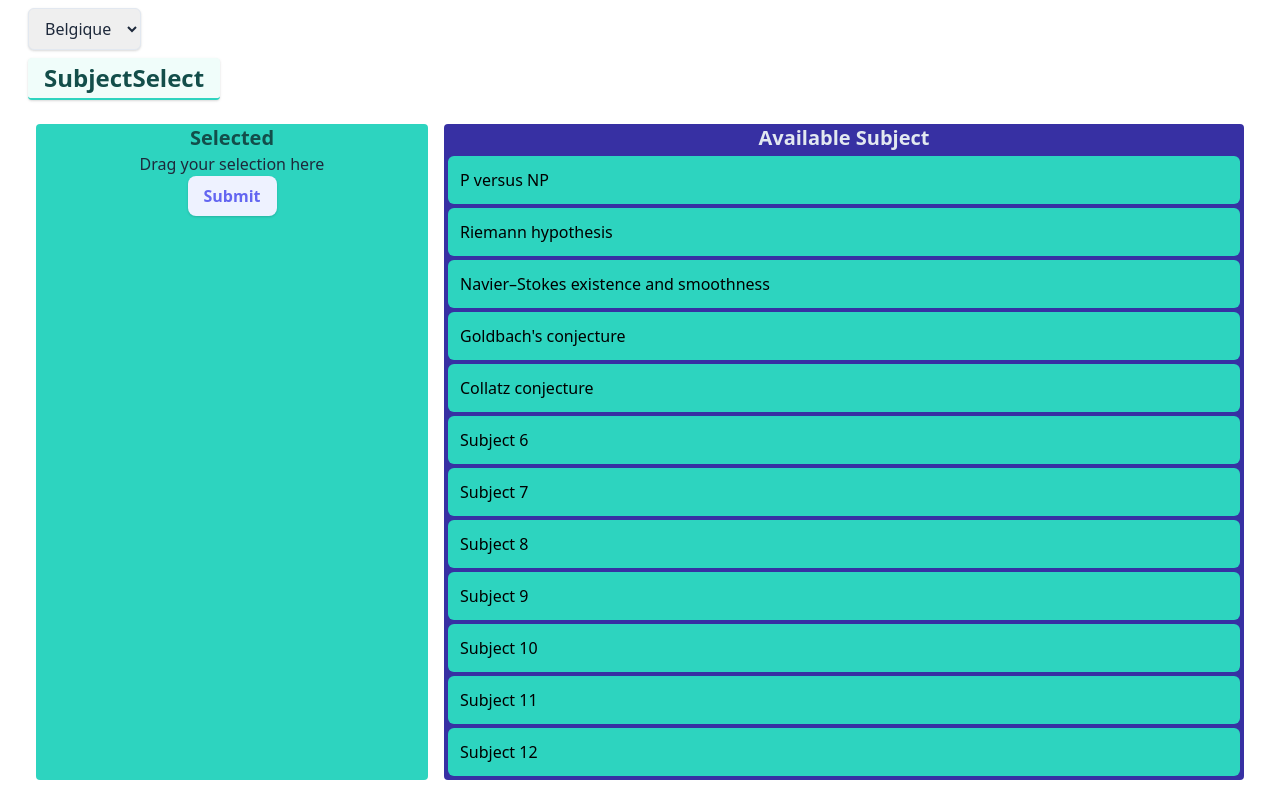
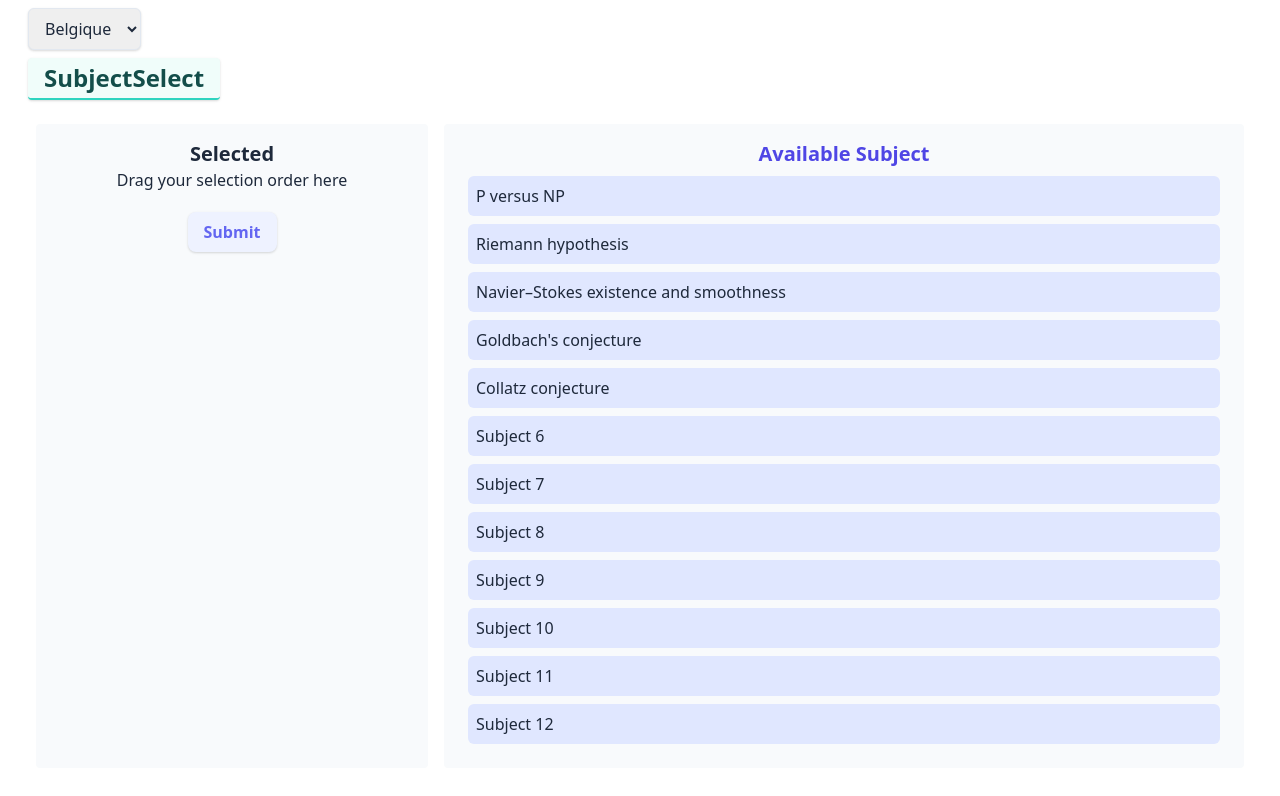
Before and after one commit to opmvpc/thesorization-design, a Vue app: page /components in a window 1280 px wide. Shown: the part 1364-2160 px from the top of the page. Built offline with nearby package versions, Linux system fonts and the light colour scheme; a web font is replaced by a local one.

Commit message:
subject select alert

```diff
--- a/src/components/selections/SubjectSelect.vue
+++ b/src/components/selections/SubjectSelect.vue
@@ -1,8 +1,24 @@
 <template>
+  <div v-show="alertSubjectSelect" role="alert">
+    <div
+      class="border border-red-400 rounded-b bg-red-100 px-4 py-1 m-4 text-red-700"
+    >
+      <p>You can select only a maximum of 5 subjects.</p>
+      <div class="m-2 p-2">
+        <button
+          class="bg-gray-50 hover:bg-gray-200 font-semibold py px-4 rounded-lg focus:outline-none focus:ring ring-gray-400"
+          v-on:click="alertSubjectSelect = false"
+        >
+          Continue
+        </button>
+      </div>
+    </div>
+  </div>
+
   <div class="grid grid-cols-1 md:grid-cols-3 ">
-    <div class="text-center text-gray-800 bg-secondary-400 m-2 rounded">
-      <h3>Selected</h3>
-      <p>Drag your selection here</p>
+    <div class="text-center bg-gray-50 text-gray-800 p-4 m-2 rounded">
+      <h3 class="text-gray-800">Selected</h3>
+      <p>Drag your selection order here</p>
       <draggable
         class="list-group"
         :list="selectedSubjectList"
@@ -12,7 +28,7 @@
       >
         <template #item="{ element, index}">
           <div
-            class="list-group-item text-gray-200 bg-primary-600 m-1 p-1 rounded-md text-center"
+            class="list-group-item text-white bg-primary-400 m-1 p-1 rounded-md text-center"
           >
             <div class="flex flex-shrink justify-between">
               <p class="font-inter text-base">
@@ -37,12 +53,12 @@
         </template>
       </draggable>
 
-      <button-primary>Submit</button-primary>
+      <button-primary class="p-10 m-5">Submit</button-primary>
     </div>
     <div
-      class="text-center text-primary-1000 bg-primary-800 m-2 rounded col-span-2"
+      class="text-center text-gray-800 bg-gray-50 m-2 p-4 rounded col-span-2"
     >
-      <h3 class="text-gray-200">Available Subject</h3>
+      <h3 class="text-primary-600">Available Subject</h3>
       <draggable
         class="list-group"
         :list="subjectList"
@@ -54,7 +70,7 @@
       >
         <template #item="{ element}">
           <div
-            class="list-group-item bg-secondary-400 m-1 p-3 rounded-md text-center"
+            class="list-group-item bg-primary-100 m-2 p-2 rounded-md text-center"
           >
             <div class="flex justify-between" v-on:click="toggle(element)">
               <p class="font-inter text-base">
@@ -77,7 +93,8 @@
 </template>
 <script>
 import draggable from "vuedraggable";
-import ButtonPrimary from "../buttons/ButtonPrimary.vue";
+import ButtonPrimary from "../buttons/ButtonPrimary";
+
 export default {
   name: "SubjectSelect",
   components: {
@@ -86,6 +103,7 @@ export default {
   },
   data() {
     return {
+      alertSubjectSelect: false,
       expandIcon: "+",
       collapseIcon: "-",
       subjectList: [
@@ -190,7 +208,7 @@ export default {
             .length > 0
         ) {
           this.subjectList.push(evt.removed.element);
-          alert("You can select maximum 5 subject");
+          this.alertSubjectSelect = true;
         }
       }
     },
```
